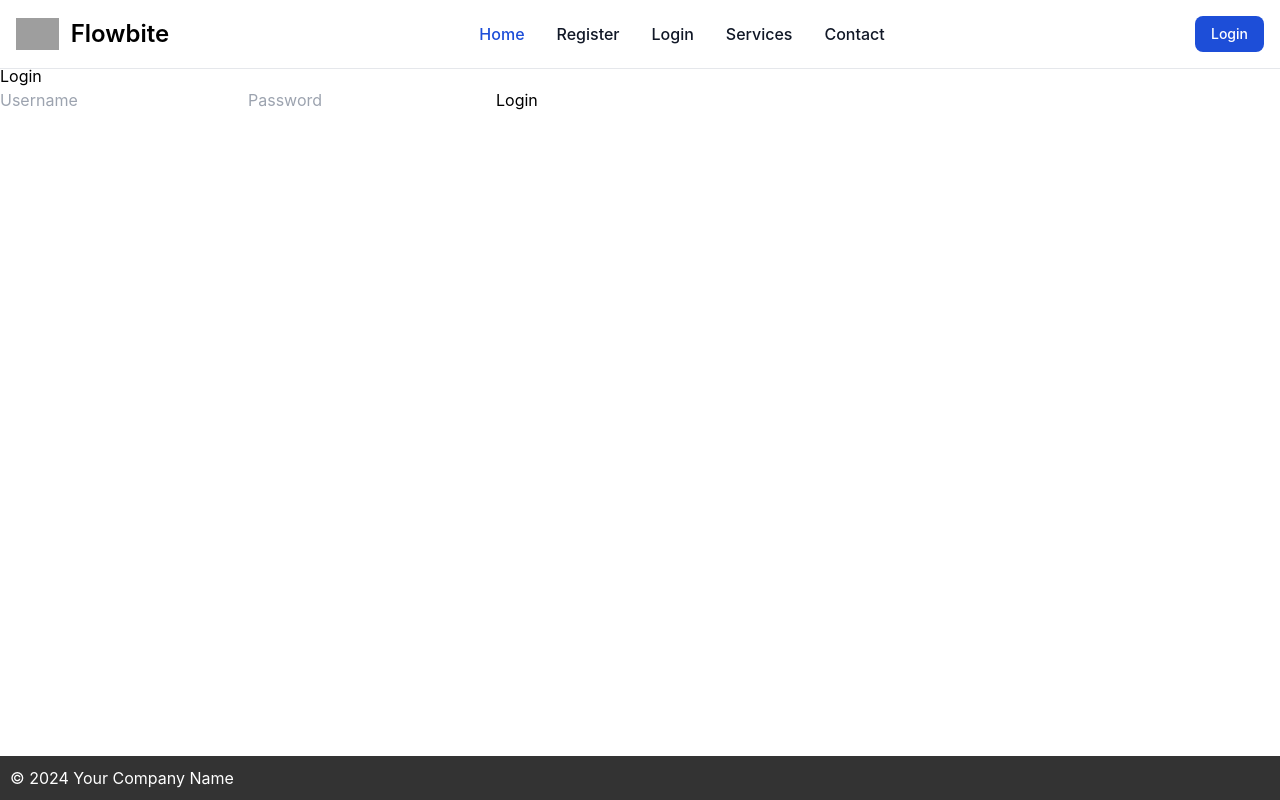
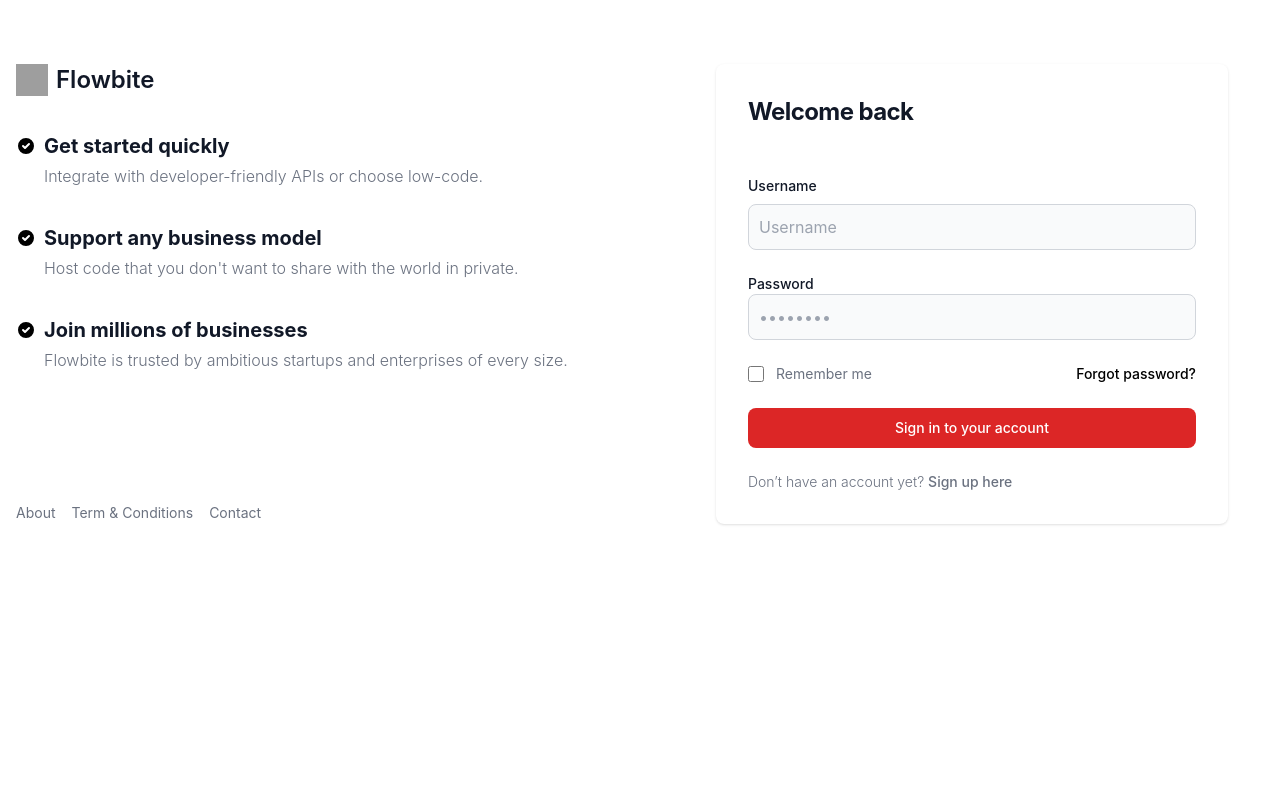
Before and after one commit to nevinduheshan/final_project_frontend, a React (Create React App) app: page /login in a window 1280 px wide. Built offline with nearby package versions, Linux system fonts and the light colour scheme; grey boxes are pictures that could not be loaded.

Commit message:
create login validation

```diff
--- a/src/Components/Pages/Login/Login.js
+++ b/src/Components/Pages/Login/Login.js
@@ -1,7 +1,6 @@
 import React, { useState } from 'react';
 import axios from 'axios';
-import { useNavigate } from 'react-router-dom';
-import Layout from '../../../Layout';
+import { useNavigate, Link } from 'react-router-dom';
 
 function Login() {
     const [username, setUsername] = useState('');
@@ -31,9 +30,116 @@ function Login() {
     };
 
     return (
-        <Layout>
-        <div className="pt-16">
-            <h1>Login</h1>
+        // <Layout>
+        <div classNameName="pt-16">
+        <section classNameName="bg-gray-50 dark:bg-gray-900">
+  <div className="max-w-screen-xl px-4 py-8 mx-auto lg:grid lg:gap-20 lg:py-16 lg:grid-cols-12">
+      <div className="flex-col justify-between hidden col-span-6 mr-auto lg:flex xl:mb-0">
+          <div>
+              <Link to="/" className="inline-flex items-center mb-6 text-2xl font-semibold text-gray-900 lg:mb-10 dark:text-white">
+                  <img className="w-8 h-8 mr-2" src="https://flowbite.s3.amazonaws.com/blocks/marketing-ui/logo.svg" alt="logo"/>
+                  Flowbite
+              </Link>
+              <div className="flex">
+                  <svg className="w-5 h-5 mr-2 text-primary-600 shrink-0" fill="currentColor" viewBox="0 0 20 20" xmlns="http://www.w3.org/2000/svg"><path fill-rule="evenodd" d="M10 18a8 8 0 100-16 8 8 0 000 16zm3.707-9.293a1 1 0 00-1.414-1.414L9 10.586 7.707 9.293a1 1 0 00-1.414 1.414l2 2a1 1 0 001.414 0l4-4z" clip-rule="evenodd"></path></svg>
+                  <div>
+                      <h3 className="mb-2 text-xl font-bold leading-none text-gray-900 dark:text-white">Get started quickly</h3>
+                      <p className="mb-2 font-light text-gray-500 dark:text-gray-400">Integrate with developer-friendly APIs or choose low-code.</p>
+                  </div>
+              </div>
+              <div className="flex pt-8">
+                  <svg className="w-5 h-5 mr-2 text-primary-600 shrink-0" fill="currentColor" viewBox="0 0 20 20" xmlns="http://www.w3.org/2000/svg"><path fill-rule="evenodd" d="M10 18a8 8 0 100-16 8 8 0 000 16zm3.707-9.293a1 1 0 00-1.414-1.414L9 10.586 7.707 9.293a1 1 0 00-1.414 1.414l2 2a1 1 0 001.414 0l4-4z" clip-rule="evenodd"></path></svg>
+                  <div>
+                      <h3 className="mb-2 text-xl font-bold leading-none text-gray-900 dark:text-white">Support any business model</h3>
+                      <p className="mb-2 font-light text-gray-500 dark:text-gray-400">Host code that you don't want to share with the world in private.</p>
+                  </div>
+              </div>
+              <div className="flex pt-8">
+                  <svg className="w-5 h-5 mr-2 text-primary-600 shrink-0" fill="currentColor" viewBox="0 0 20 20" xmlns="http://www.w3.org/2000/svg"><path fill-rule="evenodd" d="M10 18a8 8 0 100-16 8 8 0 000 16zm3.707-9.293a1 1 0 00-1.414-1.414L9 10.586 7.707 9.293a1 1 0 00-1.414 1.414l2 2a1 1 0 001.414 0l4-4z" clip-rule="evenodd"></path></svg>
+                  <div>
+                      <h3 className="mb-2 text-xl font-bold leading-none text-gray-900 dark:text-white">Join millions of businesses</h3>
+                      <p className="mb-2 font-light text-gray-500 dark:text-gray-400">Flowbite is trusted by ambitious startups and enterprises of every size.</p>
+                  </div>
+              </div>
+          </div>
+          <nav>
+              <ul className="flex space-x-4">
+                  <li>
+                      <Link href="#" className="text-sm text-gray-500 hover:underline hover:text-gray-900 dark:text-gray-400 dark:hover:text-white">About</Link>
+                  </li>
+                  <li>
+                      <Link href="#" className="text-sm text-gray-500 hover:underline hover:text-gray-900 dark:text-gray-400 dark:hover:text-white">Term & Conditions</Link>
+                  </li>
+                  <li>
+                      <Link href="#" className="text-sm text-gray-500 hover:underline hover:text-gray-900 dark:text-gray-400 dark:hover:text-white">Contact</Link>
+                  </li>
+              </ul>
+          </nav>
+      </div>
+      <div className="mb-6 text-center lg:hidden">
+          <Link to="/" className="inline-flex items-center text-2xl font-semibold text-gray-900 lg:hidden dark:text-white">
+              <img className="w-8 h-8 mr-2" src="https://flowbite.s3.amazonaws.com/blocks/marketing-ui/logo.svg" alt="logo"/>
+              Flowbite
+          </Link>
+      </div>
+      <div className="w-full col-span-6 mx-auto bg-white rounded-lg shadow dark:bg-gray-800 md:mt-0 sm:max-w-lg xl:p-0">
+          <div className="p-6 space-y-4 lg:space-y-6 sm:p-8">
+              <h1 className="text-xl font-bold leading-tight tracking-tight text-gray-900 sm:text-2xl dark:text-white">
+                  Welcome back
+              </h1>
+              <div className="items-center space-y-3 sm:space-x-4 sm:space-y-0 sm:flex">
+              </div>
+              <form className="space-y-4 lg:space-y-6" onSubmit={handleLogin}>
+                  <div>
+                      <label htmlFor="username" className="block mb-2 text-sm font-medium text-gray-900 dark:text-white">Username</label>
+                      <input
+                      value={username}
+                      onChange={(e) => setUsername(e.target.value)}
+                      type="username"
+                      name="username"
+                      id="username"
+                      className="bg-gray-50 border border-gray-300 text-gray-900 rounded-lg focus:ring-primary-600 focus:border-primary-600 block w-full p-2.5 dark:bg-gray-700 dark:border-gray-600 dark:placeholder-gray-400 dark:text-white dark:focus:ring-blue-500 dark:focus:border-blue-500"
+                      placeholder="Username"
+                      required=""/>
+                  </div>
+                  <div>
+                      <label for="password" className="block text-sm font-medium text-gray-900 dark:text-white">Password</label>
+                      <input
+                      type="password"
+                      value={password}
+                      onChange={(e) => setPassword(e.target.value)}
+                      name="password"
+                      id="password"
+                      placeholder="••••••••"
+                      className="bg-gray-50 border border-gray-300 text-gray-900 rounded-lg focus:ring-primary-600 focus:border-primary-600 block w-full p-2.5 dark:bg-gray-700 dark:border-gray-600 dark:placeholder-gray-400 dark:text-white dark:focus:ring-blue-500 dark:focus:border-blue-500"
+                      required=""/>
+                  </div>
+                  <div>
+                  {errorMessage && <span className='p-0 mb-4 text-sm text-red-800 dark:text-red-400'>{errorMessage}</span>}
+                  </div>
+                  <div className="flex items-center justify-between">
+                      <div className="flex items-start">
+                          <div className="flex items-center h-5">
+                            <input id="remember" aria-describedby="remember" type="checkbox" className="w-4 h-4 border border-gray-300 rounded bg-gray-50 focus:ring-3 focus:ring-primary-300 dark:bg-gray-700 dark:border-gray-600 dark:focus:ring-primary-600 dark:ring-offset-gray-800" required=""/>
+                          </div>
+                          <div className="ml-3 text-sm">
+                            <label for="remember" className="text-gray-500 dark:text-gray-300">Remember me</label>
+                          </div>
+                      </div>
+                      <Link href="#" className="text-sm font-medium text-primary-600 hover:underline dark:text-primary-500">Forgot password?</Link>
+                  </div>
+                  <button type="submit" className="w-full text-white bg-red-600 hover:bg-primary-700 focus:ring-4 focus:outline-none focus:ring-primary-300 font-medium rounded-lg text-sm px-5 py-2.5 text-center dark:bg-primary-600 dark:hover:bg-primary-700 dark:focus:ring-primary-800">Sign in to your account</button>
+                  <p className="text-sm font-light text-gray-500 dark:text-gray-400">
+                      Don’t have an account yet? <Link to="/register" className="font-medium text-primary-600 hover:underline dark:text-primary-500">Sign up here</Link>
+                  </p>
+              </form>
+          </div>
+      </div>
+  </div>
+</section>
+
+
+            {/* <h1>Login</h1>
             <form onSubmit={handleLogin}>
                 <input
                     type="text"
@@ -51,9 +157,9 @@ function Login() {
                 />
                 <button type="submit">Login</button>
             </form>
-            {errorMessage && <p>{errorMessage}</p>}
+            {errorMessage && <p>{errorMessage}</p>} */}
         </div>
-        </Layout>
+        // </Layout>
     );
 }
 
```
